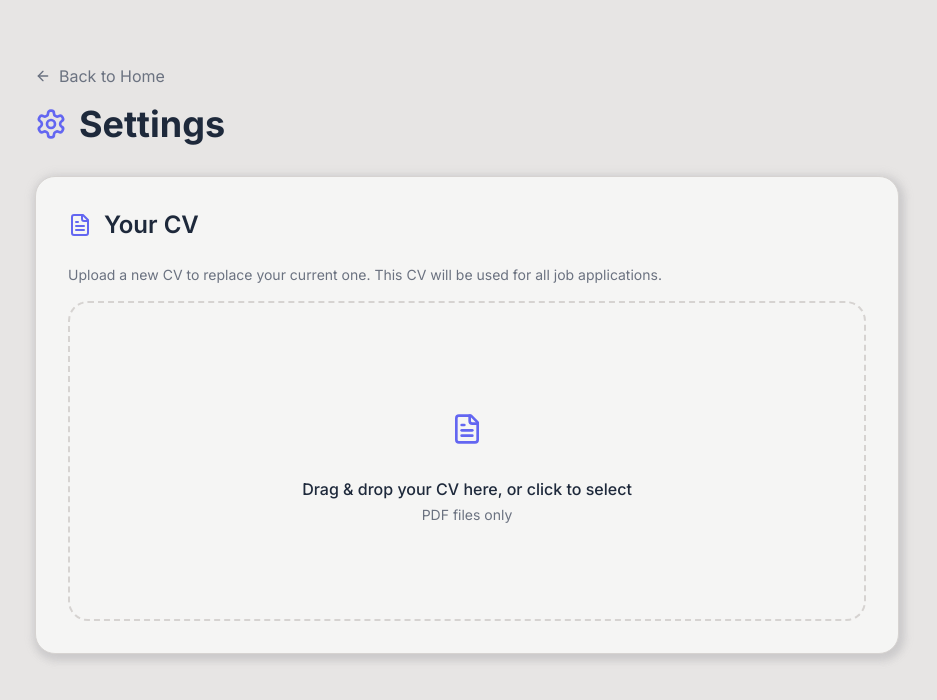
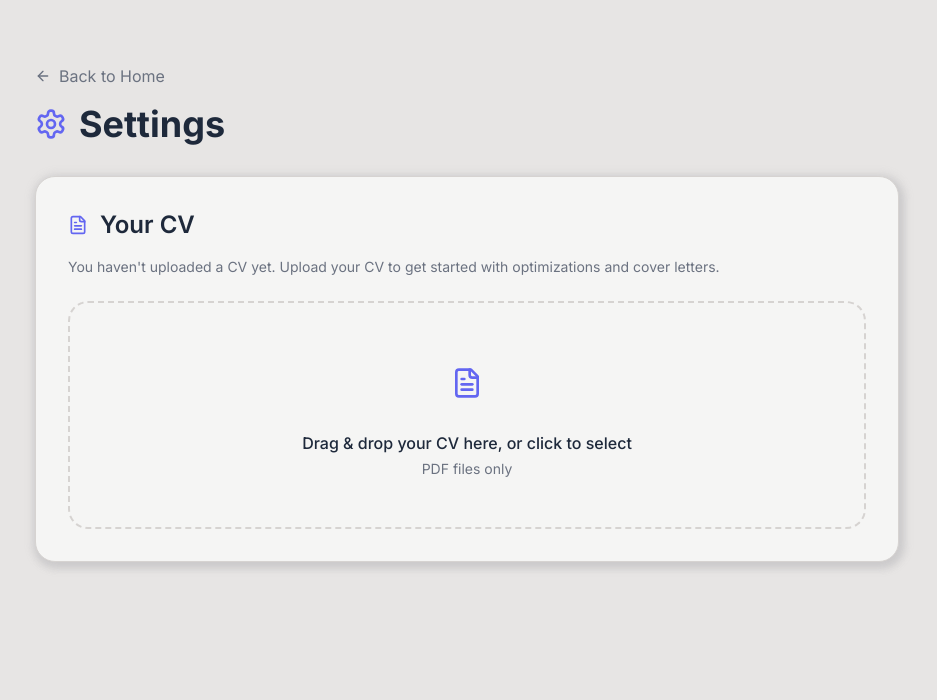
Before and after one commit to B1zzyy/JobSeekr, a Next.js app: page /settings in a window 1280 px wide. Shown: the top 700 px of the page, without its empty margins (173-1110 px from the left). Built offline with nearby package versions, Linux system fonts and the light colour scheme; no server answers.

Commit message:
Fix spacing and improve settings page - Add spacing between user dropdown and content - Remove timestamp from CV filename display - Add CV preview in settings

```diff
--- a/app/page.tsx
+++ b/app/page.tsx
@@ -208,7 +208,7 @@ export default function Home() {
         <UserProfile />
       </div>
 
-      <div className="container mx-auto px-4 py-8 md:py-12 lg:py-16 max-w-4xl">
+      <div className="container mx-auto px-4 pt-20 md:pt-24 pb-8 md:pb-12 lg:pb-16 max-w-4xl">
         {/* Header */}
         <div className="text-center mb-8 md:mb-12">
           <div className="flex items-center justify-center gap-3 mb-4">
--- a/app/settings/page.tsx
+++ b/app/settings/page.tsx
@@ -1,8 +1,8 @@
 'use client'
 
 import { useState, useEffect } from 'react'
-import { Settings, FileText, Upload, Loader2, CheckCircle2, ArrowLeft } from 'lucide-react'
-import CVUpload from '@/components/CVUpload'
+import { Upload, FileText, Loader2, Settings, ArrowLeft } from 'lucide-react'
+import { useDropzone } from 'react-dropzone'
 import Link from 'next/link'
 
 interface CVFile {
@@ -11,8 +11,7 @@ interface CVFile {
 }
 
 export default function SettingsPage() {
-  const [cvFile, setCvFile] = useState<File | null>(null)
-  const [savedCV, setSavedCV] = useState<CVFile | null>(null)
+  const [cvFile, setCvFile] = useState<CVFile | null>(null)
   const [loading, setLoading] = useState(true)
   const [uploading, setUploading] = useState(false)
   const [success, setSuccess] = useState(false)
@@ -26,7 +25,9 @@ export default function SettingsPage() {
       const response = await fetch('/api/user/cv/get')
       if (response.ok) {
         const data = await response.json()
-        setSavedCV(data.cvFile)
+        if (data.cvFile) {
+          setCvFile(data.cvFile)
+        }
       }
     } catch (error) {
       console.error('Error fetching CV:', error)
@@ -35,8 +36,7 @@ export default function SettingsPage() {
     }
   }
 
-  const handleCVUpload = async (file: File) => {
-    setCvFile(file)
+  const handleUpload = async (file: File) => {
     setUploading(true)
     setSuccess(false)
 
@@ -50,34 +50,58 @@ export default function SettingsPage() {
       })
 
       if (response.ok) {
-        const data = await response.json()
-        setSavedCV({
-          fileName: data.fileName,
-          url: data.url,
-        })
+        await fetchCV()
         setSuccess(true)
         setTimeout(() => setSuccess(false), 3000)
       } else {
-        const error = await response.json()
-        console.error('Error uploading CV:', error)
+        throw new Error('Upload failed')
       }
     } catch (error) {
       console.error('Error uploading CV:', error)
+      alert('Failed to upload CV. Please try again.')
     } finally {
       setUploading(false)
     }
   }
 
+  const onDrop = (acceptedFiles: File[]) => {
+    if (acceptedFiles.length > 0) {
+      const file = acceptedFiles[0]
+      if (file.type === 'application/pdf') {
+        handleUpload(file)
+      } else {
+        alert('Please upload a PDF file')
+      }
+    }
+  }
+
+  const { getRootProps, getInputProps, isDragActive } = useDropzone({
+    onDrop,
+    accept: {
+      'application/pdf': ['.pdf'],
+    },
+    maxFiles: 1,
+  })
+
+  // Extract original filename by removing path and timestamp prefix
+  const getOriginalFileName = (fileName: string): string => {
+    // Format: {userId}/{timestamp}_{originalFileName}
+    // First, get just the filename part (after the last /)
+    const filename = fileName.split('/').pop() || fileName
+    // Then, remove the timestamp prefix (numbers before underscore)
+    const match = filename.match(/^\d+_(.+)$/)
+    return match ? match[1] : filename
+  }
+
   if (loading) {
     return (
       <div className="min-h-screen bg-background flex items-center justify-center">
-        <div className="text-center">
-          <Loader2 className="w-8 h-8 animate-spin text-primary mx-auto mb-4" />
-          <p className="text-muted-foreground">Loading...</p>
-        </div>
+        <Loader2 className="w-8 h-8 animate-spin text-primary" />
       </div>
     )
   }
+
+  const displayFileName = cvFile ? getOriginalFileName(cvFile.fileName) : null
 
   return (
     <div className="min-h-screen bg-background">
@@ -97,54 +121,89 @@ export default function SettingsPage() {
           </div>
         </div>
 
-        {/* CV Section */}
-        <div className="bg-card rounded-lg p-6 md:p-8 shadow-lg border border-border">
-          <div className="flex items-center gap-3 mb-6">
-            <FileText className="w-6 h-6 text-primary" />
+        {/* Your CV Section */}
+        <div className="bg-card rounded-lg p-6 md:p-8 shadow-lg border border-border mb-8">
+          <div className="flex items-center gap-3 mb-4">
+            <FileText className="w-5 h-5 text-primary" />
             <h2 className="text-xl md:text-2xl font-semibold text-card-foreground">
               Your CV
             </h2>
           </div>
 
-          {success && (
-            <div className="mb-6 p-4 rounded-lg bg-primary/10 border border-primary/20 flex items-center gap-3">
-              <CheckCircle2 className="w-5 h-5 text-primary flex-shrink-0" />
-              <p className="text-primary text-sm">CV updated successfully!</p>
+          {cvFile ? (
+            <div className="space-y-4">
+              <div>
+                <p className="text-sm font-medium text-muted-foreground mb-1">Current CV:</p>
+                <p className="text-sm text-foreground">{displayFileName}</p>
               </div>
-          )}
 
-          {savedCV && (
-            <div className="mb-6 p-4 rounded-lg bg-muted/50 border border-border">
-              <p className="text-sm text-muted-foreground mb-2">Current CV:</p>
-              <div className="flex items-center gap-2">
-                <FileText className="w-4 h-4 text-primary" />
-                <span className="text-sm font-medium text-foreground">
-                  {savedCV.fileName.split('/').pop()}
-                </span>
+              {/* CV Preview */}
+              <div className="border border-border rounded-lg overflow-hidden">
+                <div className="w-full h-[600px]">
+                  <iframe
+                    src={cvFile.url}
+                    className="w-full h-full"
+                    title="CV Preview"
+                  />
                 </div>
               </div>
-          )}
 
-          <div className="space-y-4">
               <p className="text-sm text-muted-foreground">
                 Upload a new CV to replace your current one. This CV will be used for all job applications.
               </p>
+            </div>
+          ) : (
+            <p className="text-sm text-muted-foreground mb-4">
+              You haven't uploaded a CV yet. Upload your CV to get started with optimizations and cover letters.
+            </p>
+          )}
 
-            <CVUpload
-              onFileUpload={handleCVUpload}
-              file={cvFile}
-              onFileRemove={() => setCvFile(null)}
-            />
+          {/* Upload Section */}
+          <div className="mt-6">
+            <div
+              {...getRootProps()}
+              className={`border-2 border-dashed rounded-lg p-8 md:p-12 text-center cursor-pointer transition-colors ${
+                isDragActive
+                  ? 'border-primary bg-primary/5'
+                  : 'border-input hover:border-primary/50 bg-muted/30'
+              } ${uploading ? 'opacity-50 cursor-not-allowed' : ''}`}
+            >
+              <input {...getInputProps()} disabled={uploading} />
+              <div className="flex flex-col items-center gap-4">
+                {uploading ? (
+                  <>
+                    <Loader2 className="w-12 h-12 text-primary animate-spin" />
+                    <p className="text-primary font-medium">Uploading...</p>
+                  </>
+                ) : isDragActive ? (
+                  <>
+                    <Upload className="w-12 h-12 text-primary" />
+                    <p className="text-primary font-medium">Drop your CV here</p>
+                  </>
+                ) : (
+                  <>
+                    <div className="w-16 h-16 rounded-full bg-primary/10 flex items-center justify-center">
+                      <FileText className="w-8 h-8 text-primary" />
+                    </div>
+                    <div>
+                      <p className="text-foreground font-medium mb-1">
+                        Drag & drop your CV here, or click to select
+                      </p>
+                      <p className="text-sm text-muted-foreground">PDF files only</p>
+                    </div>
+                  </>
+                )}
+              </div>
+            </div>
+          </div>
 
-            {uploading && (
-              <div className="flex items-center justify-center gap-2 text-muted-foreground">
-                <Loader2 className="w-4 h-4 animate-spin" />
-                <span className="text-sm">Uploading CV...</span>
+          {success && (
+            <div className="mt-4 p-3 bg-primary/10 border border-primary/20 rounded-lg">
+              <p className="text-sm text-primary font-medium">CV uploaded successfully!</p>
             </div>
           )}
         </div>
       </div>
     </div>
-    </div>
   )
 }
```
Lines whose indentation alone changed are shown as unchanged.
